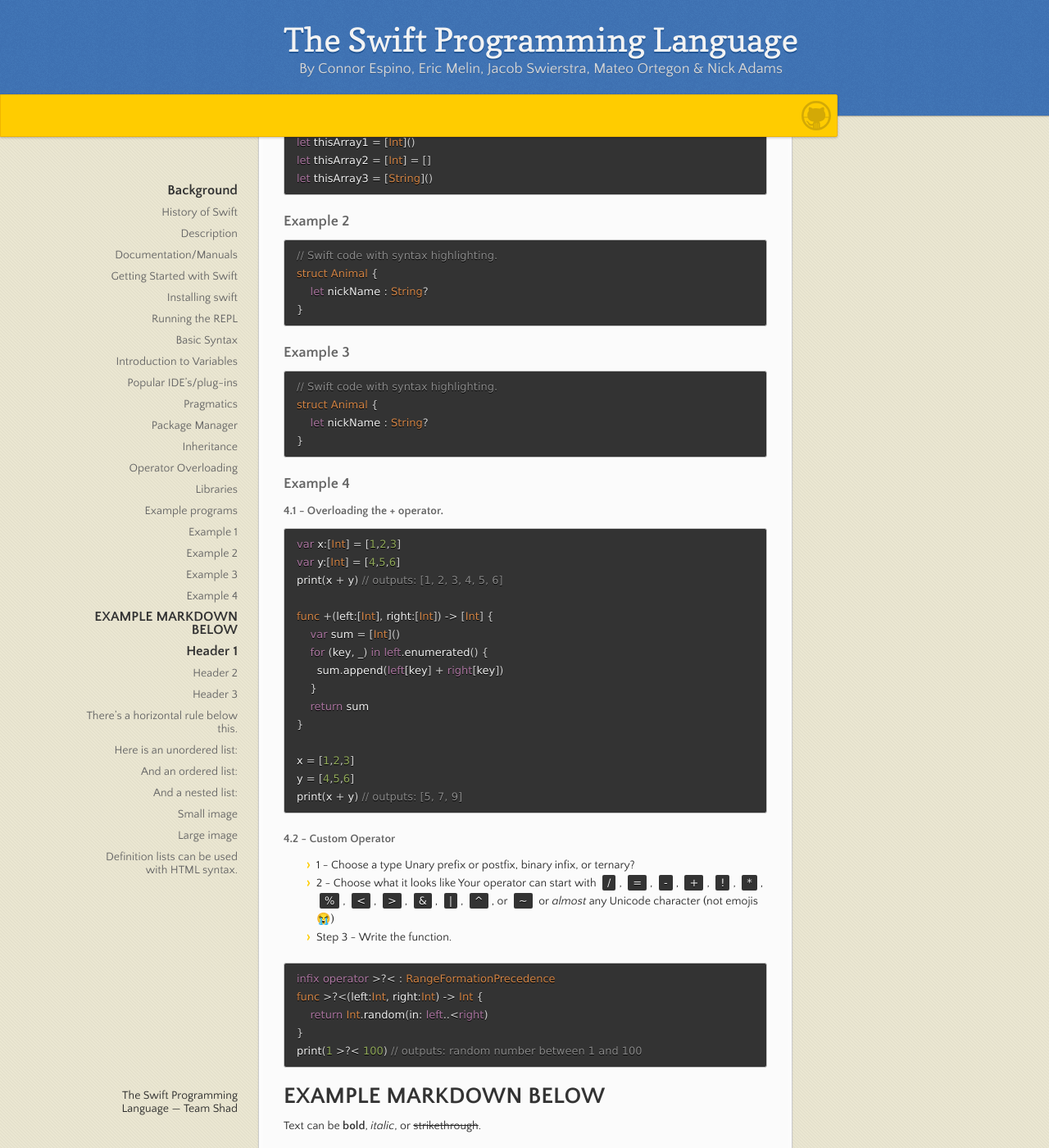
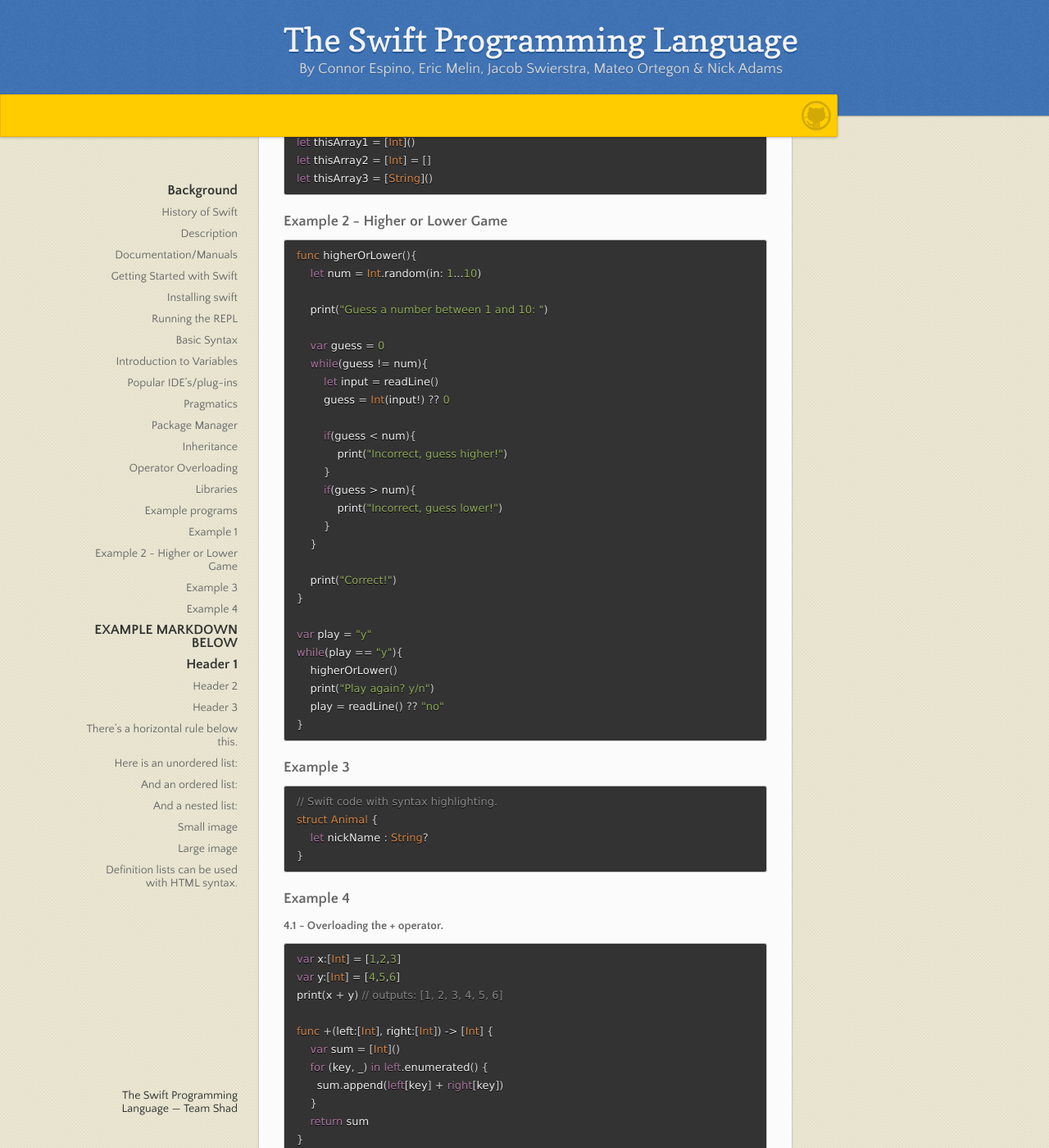
Before and after one commit to MelinHead225/cs354-lw1, a Jekyll site: the page built from index.md, in a window 1280 px wide and 1400 px high, scrolled down 6896 px. Shown: the whole window at 82% size. Built offline with Jekyll 4.4.1, drawn with Linux system fonts in a browser that asks for light colours.

Commit message:
Added Higher or Lower game example program

````diff
--- a/index.md
+++ b/index.md
@@ -174,11 +174,34 @@ let thisArray1 = [Int]()
 let thisArray2 = [Int] = []
 let thisArray3 = [String]()
 ```
-### Example 2
+### Example 2 - Higher or Lower Game
 ```swift
-// Swift code with syntax highlighting.
-struct Animal {
-    let nickName : String?
+func higherOrLower(){
+    let num = Int.random(in: 1...10)
+
+    print("Guess a number between 1 and 10: ")
+
+    var guess = 0
+    while(guess != num){
+        let input = readLine()
+        guess = Int(input!) ?? 0
+
+        if(guess < num){
+            print("Incorrect, guess higher!")
+        }
+        if(guess > num){
+            print("Incorrect, guess lower!")
+        }
+    }
+
+    print("Correct!")
+}
+
+var play = "y"
+while(play == "y"){
+    higherOrLower()
+    print("Play again? y/n")
+    play = readLine() ?? "no"
 }
 ```
 ### Example 3
````
